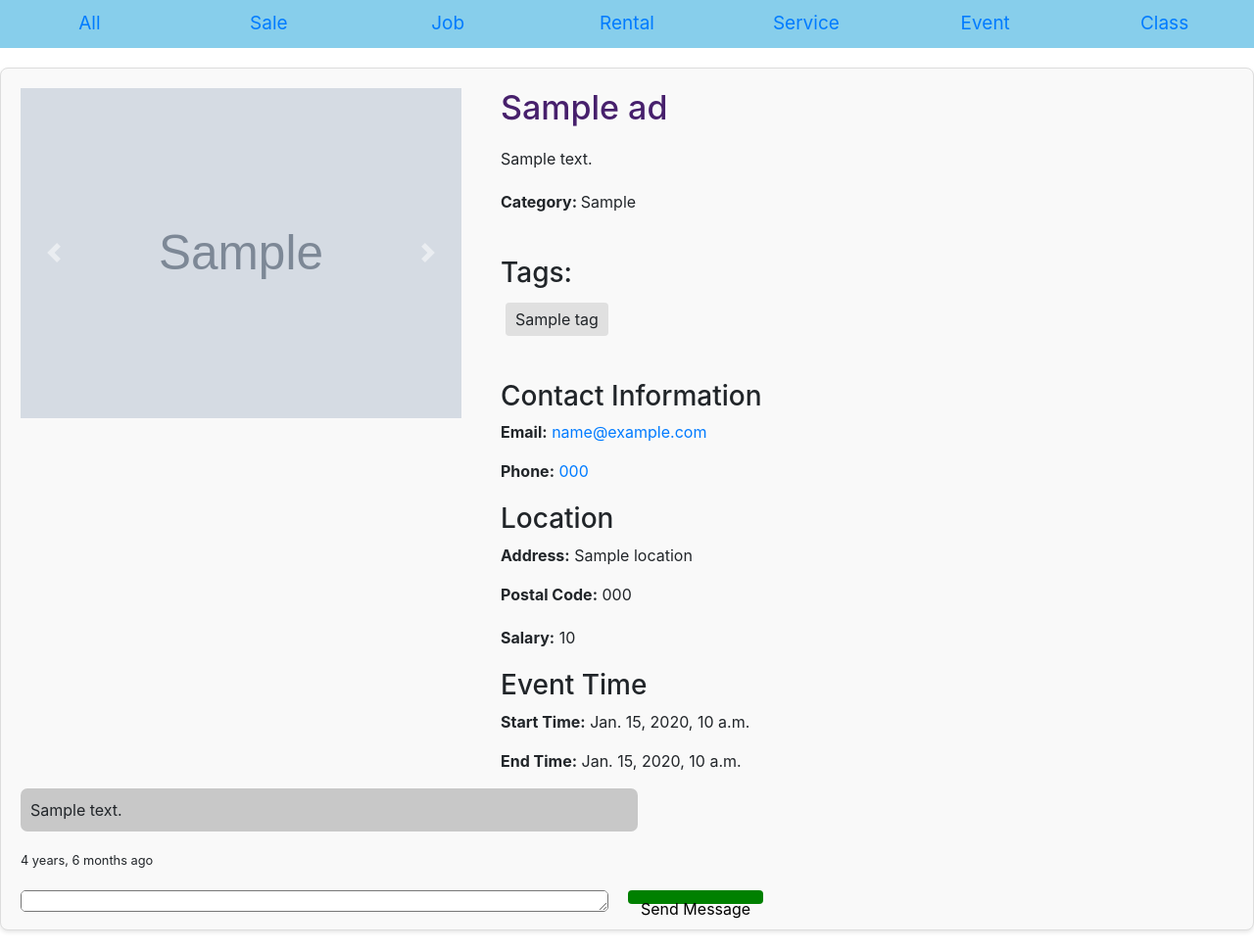
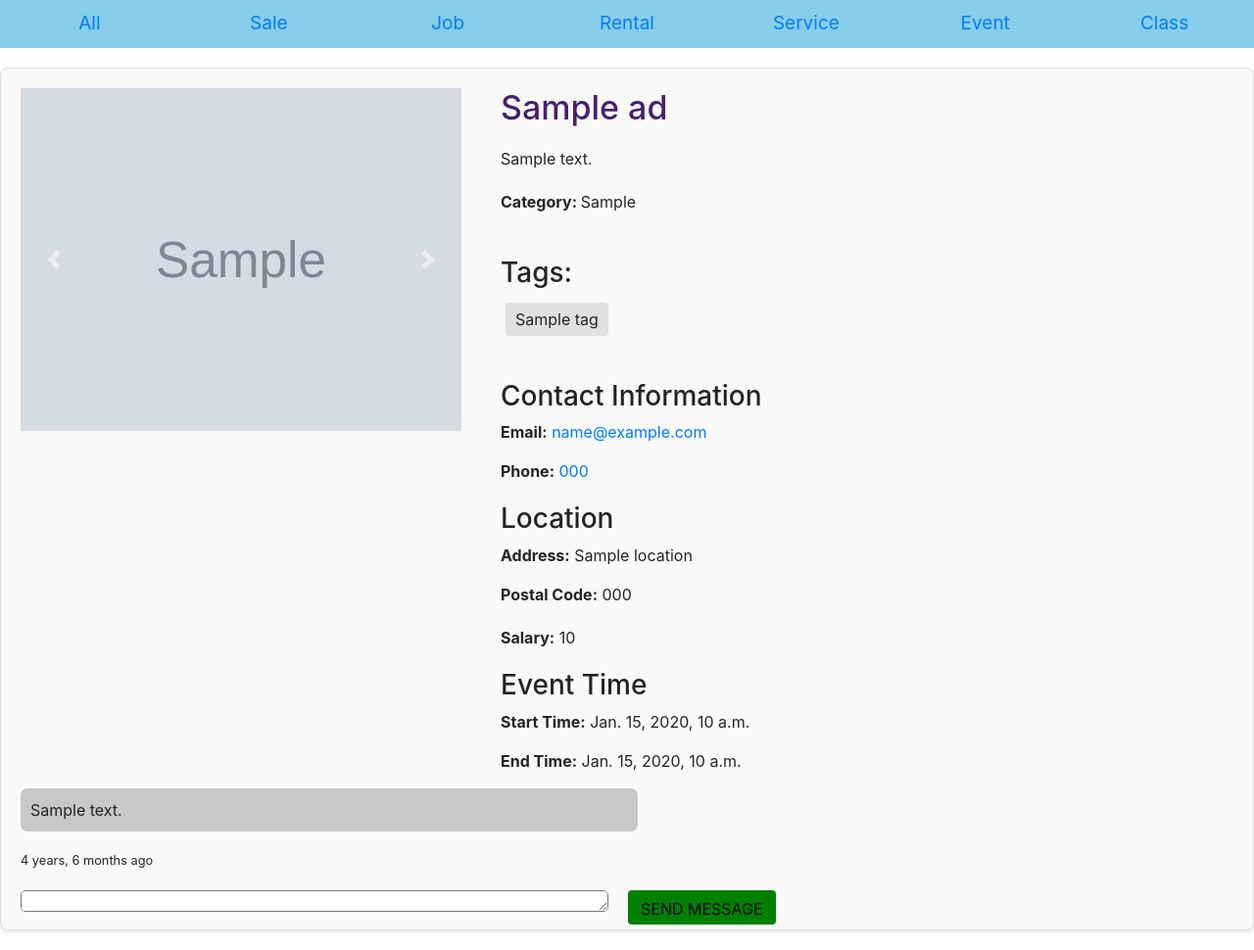
Before and after one commit to poonam-minde/ClassifiedsApp, a Django app: template ad/templates/ad/ad_detail.html in a window 1280 px wide. Shown: the part 80-1050 px from the top of the page at 98% size. Run offline with Django 5.2, Linux system fonts and the light colour scheme; tables that the repository leaves empty hold one stand-in row (values such as "Sample post"); the template is opened without the code that fills it: values that come from a table or form of the project are taken from there, most other values are stand-ins (such as "Sample title", 1, 10 or a date in 2020); grey boxes marked "Sample" are stand-in pictures; some libraries are stand-ins or nearby versions.

Commit message:
button style

```diff
--- a/ad/templates/ad/ad_detail.html
+++ b/ad/templates/ad/ad_detail.html
@@ -15,7 +15,7 @@
         <div class="carousel-inner">
           {% for image in images %}
           <div class="carousel-item {% if forloop.first %}active{% endif %}">
-          <img src="{{ image.image.url }}" alt="Ad Image" height="350px" width="450px">
+          <img src="{{ image.image.url }}" alt="Ad Image" width="450px" style="height: 350px">
           </div>
           {% endfor %}
         </div>
@@ -137,7 +137,7 @@
   <form method="post" class="message-form">
     {% csrf_token %}
     {{ form.message }}
-    <button type="submit" class="btn send-message">Send Message</button>
+    <button type="submit" class="btn send-message" style="height: 35px; padding: auto auto 7px; margin: 0px 0px 5px;">SEND MESSAGE</button>
   </form>
   {% endif %}
 </div>
```
